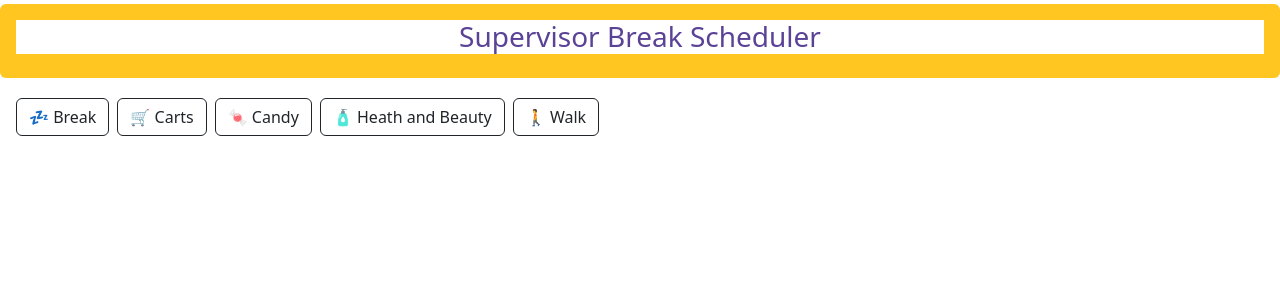
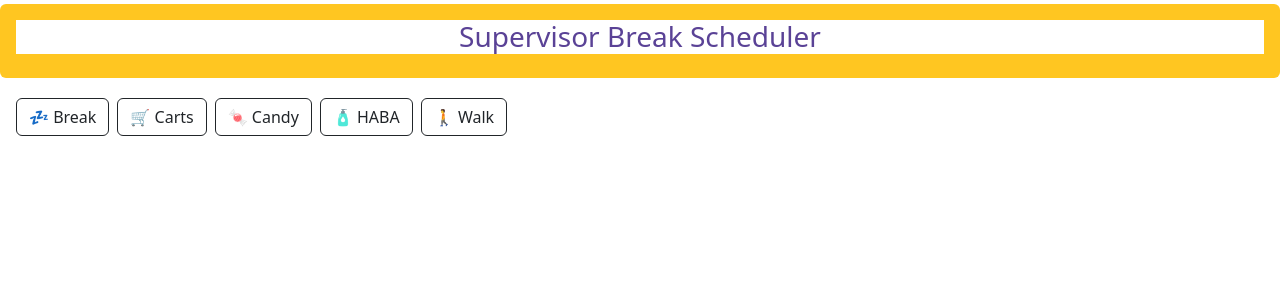
Before and after one commit to jnguy2832/Listco-Supervisor-Terminal, a Django app: page / in a window 1280 px wide. Shown: the top 300 px of the page. Run offline with Django 5.2, Linux system fonts and the light colour scheme.

Commit message:
Reverting rename to HABA

```diff
--- a/Terminal/BreakScheduler/Templates/index.html
+++ b/Terminal/BreakScheduler/Templates/index.html
@@ -14,7 +14,7 @@
         <button class="btn btn-outline-dark">💤 Break</button>
         <button class="btn btn-outline-dark">🛒 Carts</button>
         <button class="btn btn-outline-dark">🍬 Candy</button>
-        <button class="btn btn-outline-dark">🧴 Heath and Beauty</button>
+        <button class="btn btn-outline-dark">🧴 HABA</button>
         <button class="btn btn-outline-dark">🚶 Walk</button>
     </div>
 </body>
```
